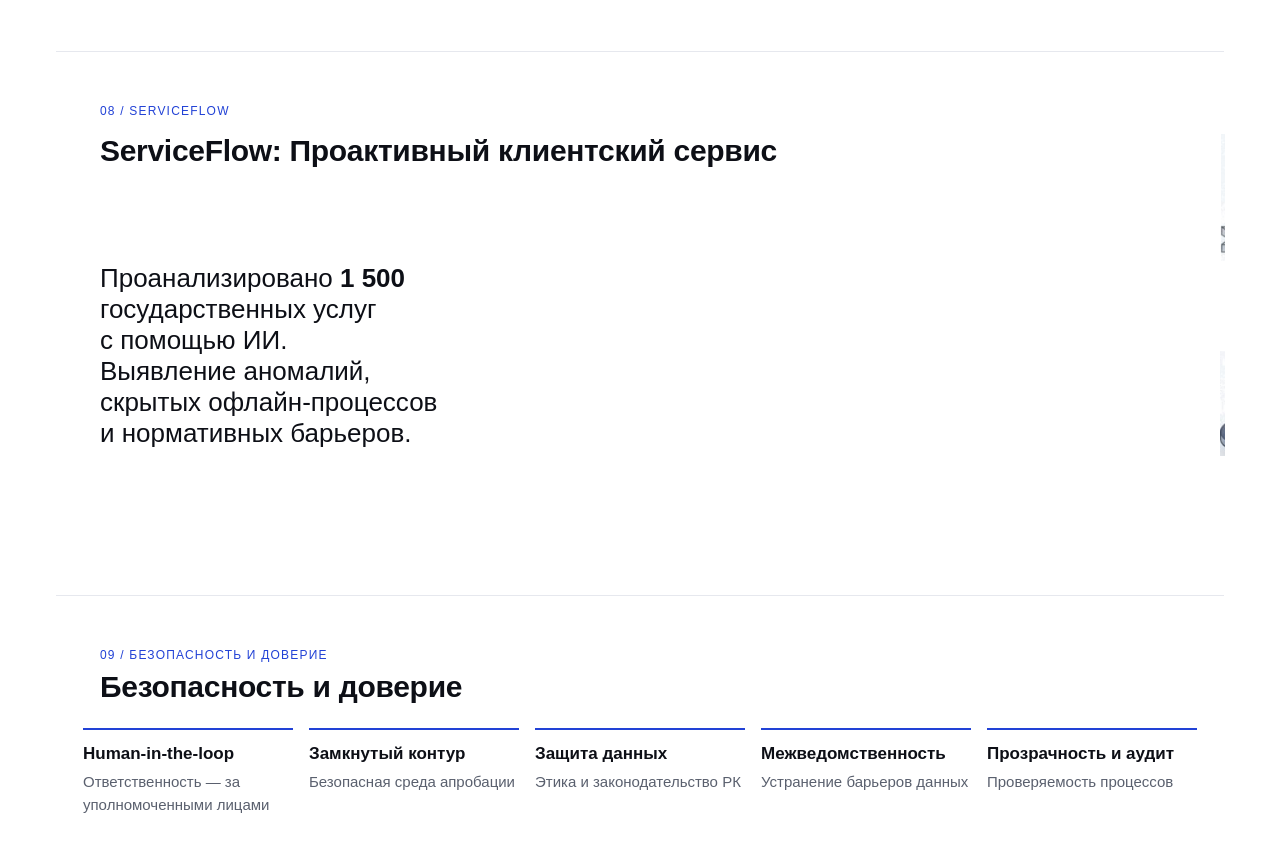
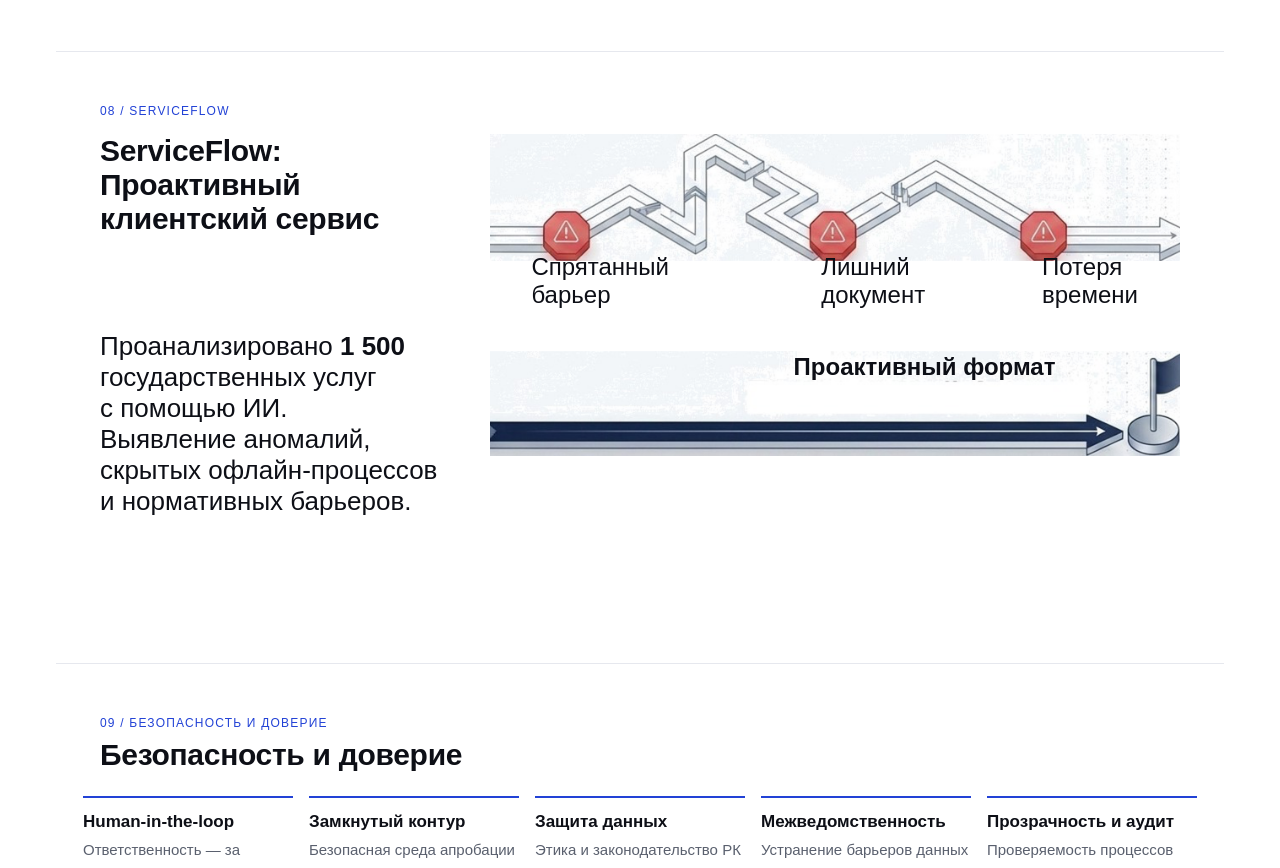
Before and after one commit to aqxzh/governance2, a React (Vite) app: page / in a window 1280 px wide. Shown: the part 4621-5489 px from the top of the page. Built offline with nearby package versions, Linux system fonts and the light colour scheme; the HTML template or start-up script is replaced by a standard one.

Commit message:
Update code

```diff
--- a/imports/index.tsx
+++ b/imports/index.tsx
@@ -1703,7 +1703,7 @@
 
 function Heading9() {
   return (
-    <div className="[word-break:break-word] content-stretch flex flex-col items-start leading-[0] relative shrink-0 w-full" data-name="Heading 2">
+    <div className="[word-break:break-word] content-stretch flex flex-col items-start leading-[0] relative shrink-0 w-full lg:w-[350px]" data-name="Heading 2">
       <div className="flex flex-col font-['IBM_Plex_Sans:Bold',sans-serif] font-bold justify-center min-w-full relative shrink-0 text-[#0d0f16] text-[30px] tracking-[-0.3px] w-[min-content]" style={{ fontVariationSettings: '"wdth" 100' }}>
         <p className="leading-[normal]">{`ServiceFlow: Проактивный клиентский сервис`}</p>
       </div>
@@ -1724,15 +1724,13 @@
 
 function Group9() {
   return (
-    <div className="col-1 grid-cols-[max-content] grid-rows-[max-content] inline-grid ml-0 mt-0 place-items-start relative row-1">
-      <div className="[word-break:break-word] col-1 flex flex-col font-['IBM_Plex_Sans:Regular',sans-serif] font-normal h-[79.178px] justify-center ml-[43.66px] mt-[117.43px] not-italic relative row-1 text-[#0d0f16] text-[24px] w-[210.797px]">
-        <p className="leading-[normal] mb-0">Спрятанный</p>
-        <p className="leading-[normal]">барьер</p>
-      </div>
-      <div className="col-1 h-[321.121px] ml-0 mt-0 relative row-1 w-[723.175px]" data-name="image 58">
-        <img alt="" className="absolute inset-0 max-w-none object-cover pointer-events-none size-full" src={imgImage58} />
-      </div>
-      <div className="[word-break:break-word] col-1 flex flex-col font-['IBM_Plex_Sans:Bold',sans-serif] font-bold h-[41.378px] justify-center ml-[316.92px] mt-[218.87px] not-italic relative row-1 text-[#0d0f16] text-[24px] w-[290.732px]">
+    <div className="relative w-full h-[321.121px]" data-name="image 58">
+      <img alt="" className="absolute inset-0 max-w-none object-cover pointer-events-none size-full" src={imgImage58} />
+      <div className="absolute left-[6%] top-[37%] [word-break:break-word] flex flex-col font-['IBM_Plex_Sans:Regular',sans-serif] font-normal not-italic text-[#0d0f16] text-[24px] leading-[normal]">
+        <p className="mb-0">Спрятанный</p>
+        <p>барьер</p>
+      </div>
+      <div className="absolute left-[44%] top-[68%] [word-break:break-word] flex flex-col font-['IBM_Plex_Sans:Bold',sans-serif] font-bold not-italic text-[#0d0f16] text-[24px] leading-[normal]">
         <p className="leading-[normal]">Проактивный формат</p>
       </div>
     </div>
@@ -1741,16 +1739,16 @@
 
 function Group10() {
   return (
-    <div className="grid-cols-[max-content] grid-rows-[max-content] inline-grid leading-[0] place-items-start relative shrink-0">
-      <div className="[word-break:break-word] col-1 flex flex-col font-['IBM_Plex_Sans:Regular',sans-serif] font-normal h-[84.595px] justify-center ml-[343.57px] mt-[117.73px] not-italic relative row-1 text-[#0d0f16] text-[24px] w-[176.18px]">
-        <p className="leading-[normal] mb-0">Лишний</p>
-        <p className="leading-[normal]">документ</p>
-      </div>
-      <div className="[word-break:break-word] col-1 flex flex-col font-['IBM_Plex_Sans:Regular',sans-serif] font-normal h-[84.595px] justify-center ml-[580.67px] mt-[117.73px] not-italic relative row-1 text-[#0d0f16] text-[24px] w-[154.385px]">
-        <p className="leading-[normal] mb-0">Потеря</p>
-        <p className="leading-[normal]">времени</p>
-      </div>
+    <div className="relative w-full max-w-[723.175px]">
       <Group9 />
+      <div className="absolute left-[48%] top-[37%] [word-break:break-word] flex flex-col font-['IBM_Plex_Sans:Regular',sans-serif] font-normal not-italic text-[#0d0f16] text-[24px] leading-[normal]">
+        <p className="mb-0">Лишний</p>
+        <p>документ</p>
+      </div>
+      <div className="absolute left-[80%] top-[37%] [word-break:break-word] flex flex-col font-['IBM_Plex_Sans:Regular',sans-serif] font-normal not-italic text-[#0d0f16] text-[24px] leading-[normal]">
+        <p className="mb-0">Потеря</p>
+        <p>времени</p>
+      </div>
     </div>
   );
 }
@@ -1768,7 +1766,9 @@
           </div>
           <div className="flex flex-col lg:flex-row items-start gap-[40px] w-full">
             <Heading9 />
-            <Group10 />
+            <div className="w-full lg:flex-1 lg:min-w-0">
+              <Group10 />
+            </div>
           </div>
         </div>
       </div>
```
